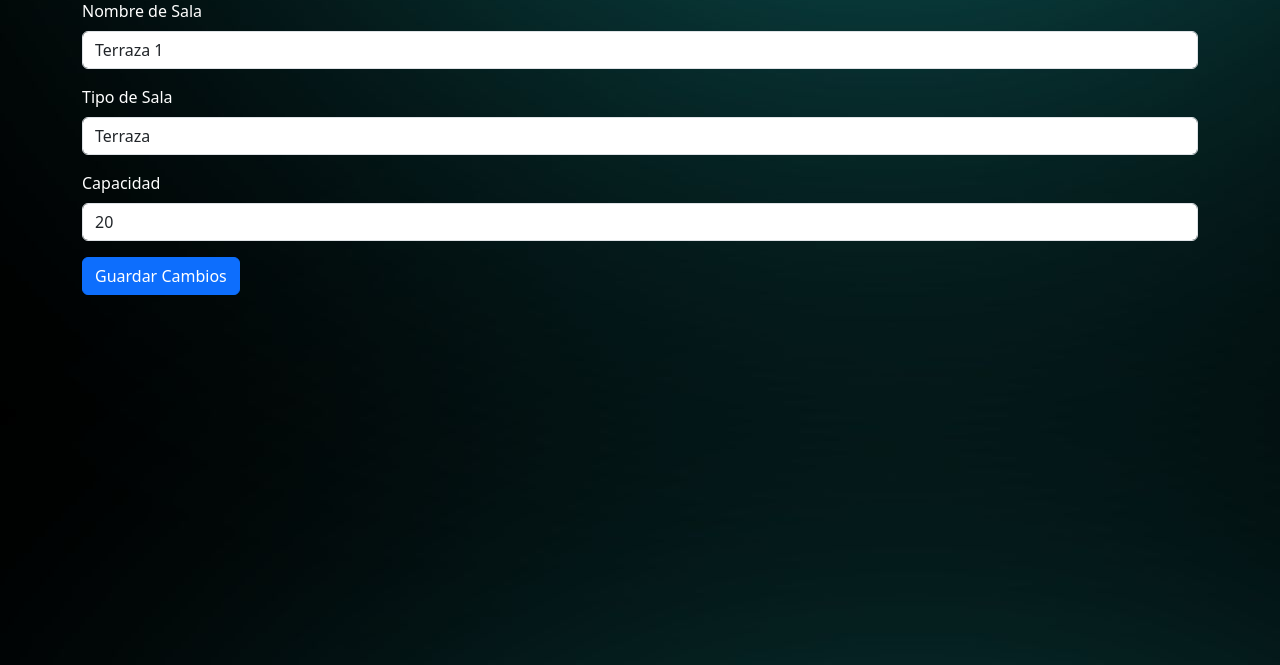
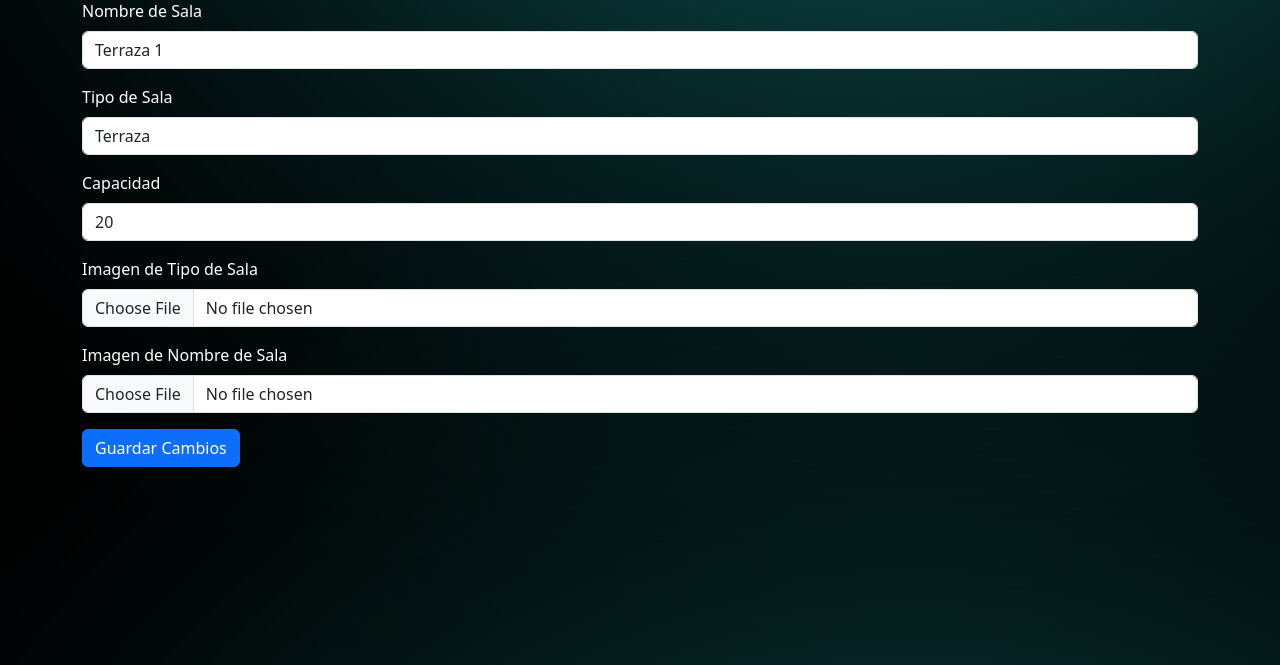
Before and after one commit to AngelCampsRuiz/2425_DAW2_M12_Projecte-02_CampsAngel, a PHP site: page /editar_sala.php?id=1 in a window 1280 px wide. Shown: the part 135-800 px from the top of the page. Run offline with PHP 8.4, Linux system fonts and the light colour scheme; a user stored in the database is signed in; data comes from the database, SQL or seed files in the repository.

Commit message:
Añadir imagenes a salas - Àngel

```diff
--- a/SQL/bd.sql
+++ b/SQL/bd.sql
@@ -94,3 +94,7 @@ INSERT INTO tbl_reservas (id_usuario, id_mesa, fecha, hora_inicio, hora_fin) VAL
     (1, 1, '2024-11-15', '12:00:00', '14:00:00'),
     (2, 3, '2024-11-15', '18:00:00', '19:00:00'),
     (3, 5, '2024-11-15', '20:00:00', '22:00:00');
+
+-- ALTER TABLE tbl_salas
+--    ADD COLUMN tipo_sala_image VARCHAR(255) DEFAULT 'default.jpg',
+--    ADD COLUMN nombre_sala_image VARCHAR(255) DEFAULT 'default.jpg';
--- a/editar_sala.php
+++ b/editar_sala.php
@@ -19,6 +19,32 @@ if ($_SERVER['REQUEST_METHOD'] === 'POST') {
     $tipo_sala = $_POST['tipo_sala'];
     $capacidad = $_POST['capacidad'];
 
+    // Manejo de la carga de imágenes
+    $target_dir = "./img/";
+
+    if (!empty($_FILES["tipo_sala_image"]["name"])) {
+        $tipo_sala_extension = pathinfo($_FILES["tipo_sala_image"]["name"], PATHINFO_EXTENSION);
+        $tipo_sala_image_name = str_replace(' ', '_', $tipo_sala) . "." . $tipo_sala_extension;
+        $tipo_sala_image = $target_dir . $tipo_sala_image_name;
+        if (move_uploaded_file($_FILES["tipo_sala_image"]["tmp_name"], $tipo_sala_image)) {
+            echo "Imagen de tipo de sala guardada correctamente.";
+        } else {
+            echo "Error al guardar la imagen de tipo de sala.";
+        }
+    }
+
+    if (!empty($_FILES["nombre_sala_image"]["name"])) {
+        $nombre_sala_extension = pathinfo($_FILES["nombre_sala_image"]["name"], PATHINFO_EXTENSION);
+        $nombre_sala_image_name = str_replace(' ', '_', $nombre_sala) . "." . $nombre_sala_extension;
+        $nombre_sala_image = $target_dir . $nombre_sala_image_name;
+        if (move_uploaded_file($_FILES["nombre_sala_image"]["tmp_name"], $nombre_sala_image)) {
+            echo "Imagen de nombre de sala guardada correctamente.";
+        } else {
+            echo "Error al guardar la imagen de nombre de sala.";
+        }
+    }
+
+    // Actualizar en la base de datos sin las columnas de imagen
     $stmt = $conexion->prepare("UPDATE tbl_salas SET nombre_sala = :nombre_sala, tipo_sala = :tipo_sala, capacidad = :capacidad WHERE id_sala = :id");
     $stmt->bindParam(':nombre_sala', $nombre_sala);
     $stmt->bindParam(':tipo_sala', $tipo_sala);
@@ -43,7 +69,7 @@ if ($_SERVER['REQUEST_METHOD'] === 'POST') {
 <body>
     <div class="container mt-4">
         <h2 class="text-white">Editar Sala</h2>
-        <form method="POST" action="editar_sala.php?id=<?php echo $id_sala; ?>">
+        <form method="POST" action="editar_sala.php?id=<?php echo $id_sala; ?>" enctype="multipart/form-data">
             <div class="mb-3">
                 <label for="nombre_sala" class="form-label text-white">Nombre de Sala</label>
                 <input type="text" class="form-control" id="nombre_sala" name="nombre_sala" value="<?php echo $sala['nombre_sala']; ?>" required>
@@ -56,6 +82,14 @@ if ($_SERVER['REQUEST_METHOD'] === 'POST') {
                 <label for="capacidad" class="form-label text-white">Capacidad</label>
                 <input type="number" class="form-control" id="capacidad" name="capacidad" value="<?php echo $sala['capacidad']; ?>" required>
             </div>
+            <div class="mb-3">
+                <label for="tipo_sala_image" class="form-label text-white">Imagen de Tipo de Sala</label>
+                <input type="file" class="form-control" id="tipo_sala_image" name="tipo_sala_image">
+            </div>
+            <div class="mb-3">
+                <label for="nombre_sala_image" class="form-label text-white">Imagen de Nombre de Sala</label>
+                <input type="file" class="form-control" id="nombre_sala_image" name="nombre_sala_image">
+            </div>
             <button type="submit" class="btn btn-primary">Guardar Cambios</button>
         </form>
     </div>
```
Also changed, not shown: añadir_sala.php (+37 -1 lines), menu.php (+30 -12 lines), seleccionar_sala.php (+20 -3 lines), img/Balcon.jpg (added), img/Balcon1.jpg (added), img/Terraza.jpg (added), img/Terraza_1.png (added), img/default.jpg (added).
